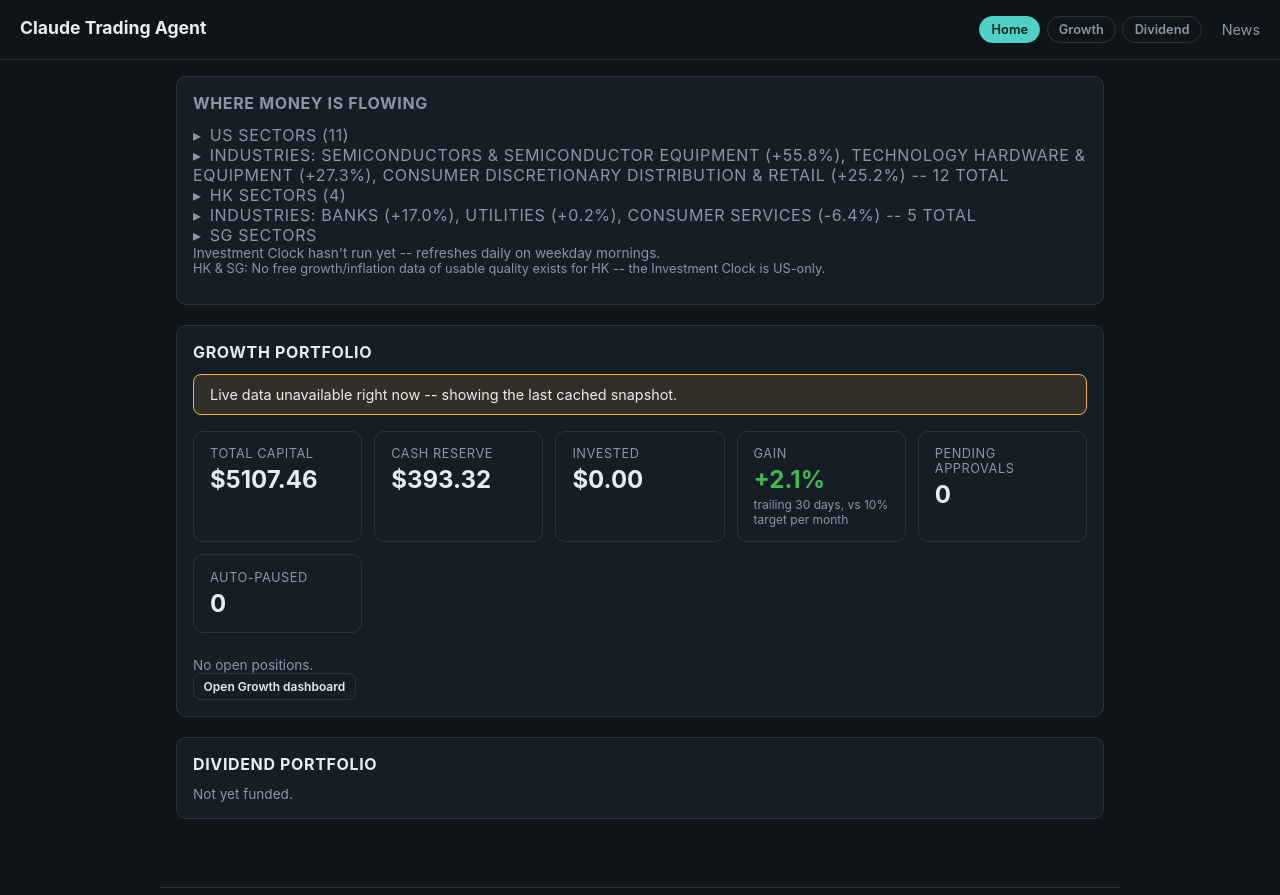
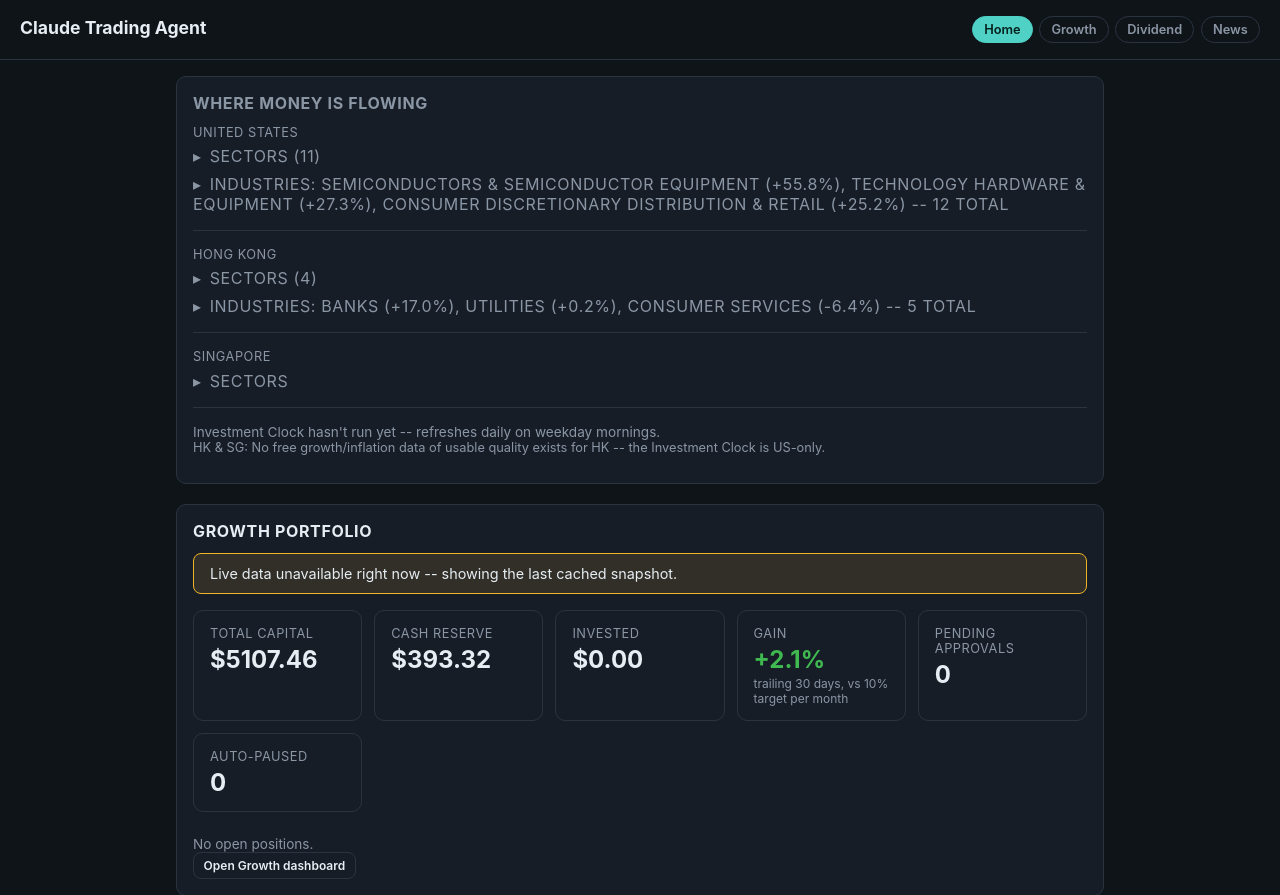
Before and after one commit to wxthesparthaaa/Claude-Trade-Agent, a Flask app: page / in a window 1280 px wide. Shown: the top 895 px of the page. Run offline with Flask 3, Linux system fonts and the light colour scheme.

Commit message:
Group sector/industry panels by region, match News to the pill nav style
The sector and industry dropdowns read as one ambiguous flat list --
nothing tied an "Industries" row back to the sector row above it, so
it wasn't clear which country each breakdown belonged to. Wraps each
region's pair in a labeled block (United States/Hong Kong/Singapore)
with a divider between regions, and drops the redundant region prefix
from the row labels themselves now that the group heading carries it.

Also folds the News link into the same pill-style switcher as Home/
Growth/Dividend instead of sitting off to the side as a plain text
link, with its own active state when on the News page.

Co-Authored-By: Claude Sonnet 5 <noreply@anthropic.com>

```diff
--- a/static/style.css
+++ b/static/style.css
@@ -149,6 +149,11 @@ main {
 .panel-summary::before { content: "\25B8"; display: inline-block; margin-right: 0.5rem; transition: transform 0.1s; }
 .collapsible-panel[open] .panel-summary::before { transform: rotate(90deg); }
 .collapsible-panel > *:not(summary) { margin-top: 0.75rem; }
+
+.region-block { margin-bottom: 1rem; padding-bottom: 1rem; border-bottom: 1px solid var(--border); }
+.region-block:last-child { margin-bottom: 0; padding-bottom: 0; border-bottom: none; }
+.region-block .card-label { margin-bottom: 0.4rem; }
+.region-block .collapsible-panel + .collapsible-panel { margin-top: 0.5rem; }
 
 .table-scroll { overflow-x: auto; }
 
--- a/templates/base.html
+++ b/templates/base.html
@@ -13,12 +13,10 @@
     <span class="brand">Claude Trading Agent</span>
     <div class="topbar-right">
       <nav class="portfolio-switcher">
-        <a href="{{ url_for('dashboard') }}" class="{{ 'active' if current_portfolio is none else '' }}">Home</a>
-        <a href="{{ url_for('dashboard', portfolio='growth') }}" class="{{ 'active' if current_portfolio == 'growth' else '' }}">Growth</a>
-        <a href="{{ url_for('dashboard', portfolio='dividend') }}" class="{{ 'active' if current_portfolio == 'dividend' else '' }}">Dividend</a>
-      </nav>
-      <nav class="topnav">
-        <a href="{{ url_for('news', portfolio=current_portfolio or 'growth') }}">News</a>
+        <a href="{{ url_for('dashboard') }}" class="{{ 'active' if current_portfolio is none and request.endpoint != 'news' else '' }}">Home</a>
+        <a href="{{ url_for('dashboard', portfolio='growth') }}" class="{{ 'active' if current_portfolio == 'growth' and request.endpoint != 'news' else '' }}">Growth</a>
+        <a href="{{ url_for('dashboard', portfolio='dividend') }}" class="{{ 'active' if current_portfolio == 'dividend' and request.endpoint != 'news' else '' }}">Dividend</a>
+        <a href="{{ url_for('news', portfolio=current_portfolio or 'growth') }}" class="{{ 'active' if request.endpoint == 'news' else '' }}">News</a>
       </nav>
     </div>
   </header>
--- a/templates/dashboard.html
+++ b/templates/dashboard.html
@@ -191,10 +191,13 @@
 
 <section class="panel">
   <h2>Where money is flowing</h2>
+  {% set region_names = {"US": "United States", "HK": "Hong Kong", "SG": "Singapore"} %}
   {% for region in ["US", "HK", "SG"] %}
   {% set signal = sector_rotation.get(region) %}
+  <div class="region-block">
+    <div class="card-label">{{ region_names[region] }}</div>
     <details class="collapsible-panel">
-    <summary class="panel-summary">{{ region }} sectors{% if signal and signal.entries %} ({{ signal.entries|length }}){% endif %}</summary>
+      <summary class="panel-summary">Sectors{% if signal and signal.entries %} ({{ signal.entries|length }}){% endif %}</summary>
       {% if signal and signal.entries %}
       <ul class="news-list-compact">
         {% for e in signal.entries[:5] %}
@@ -224,6 +227,7 @@
       </ul>
     </details>
     {% endif %}
+  </div>
   {% endfor %}
 
   {% set clock_us = investment_clock.get("US") if investment_clock else none %}
--- a/templates/home.html
+++ b/templates/home.html
@@ -8,10 +8,13 @@
 
 <section class="panel">
   <h2>Where money is flowing</h2>
+  {% set region_names = {"US": "United States", "HK": "Hong Kong", "SG": "Singapore"} %}
   {% for region in ["US", "HK", "SG"] %}
   {% set signal = sector_rotation.get(region) %}
+  <div class="region-block">
+    <div class="card-label">{{ region_names[region] }}</div>
     <details class="collapsible-panel">
-    <summary class="panel-summary">{{ region }} sectors{% if signal and signal.entries %} ({{ signal.entries|length }}){% endif %}</summary>
+      <summary class="panel-summary">Sectors{% if signal and signal.entries %} ({{ signal.entries|length }}){% endif %}</summary>
       {% if signal and signal.entries %}
       <ul class="news-list-compact">
         {% for e in signal.entries[:5] %}
@@ -41,6 +44,7 @@
       </ul>
     </details>
     {% endif %}
+  </div>
   {% endfor %}
 
   {% set clock_us = investment_clock.get("US") if investment_clock else none %}
```
Also changed, not shown: tests/test_app.py (+4 -3 lines). Lines whose indentation alone changed are shown as unchanged.
